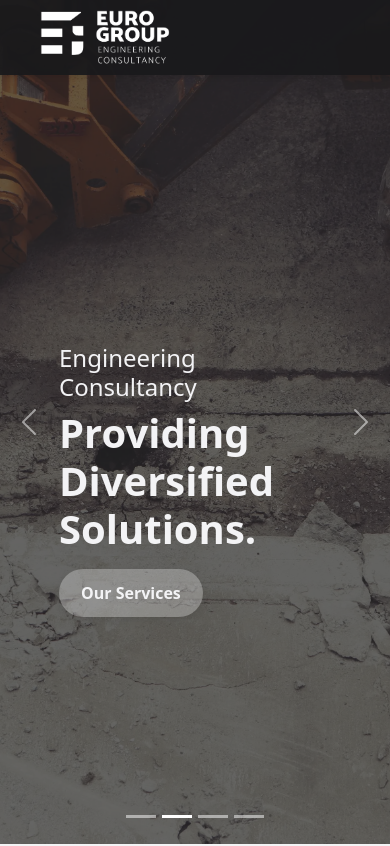
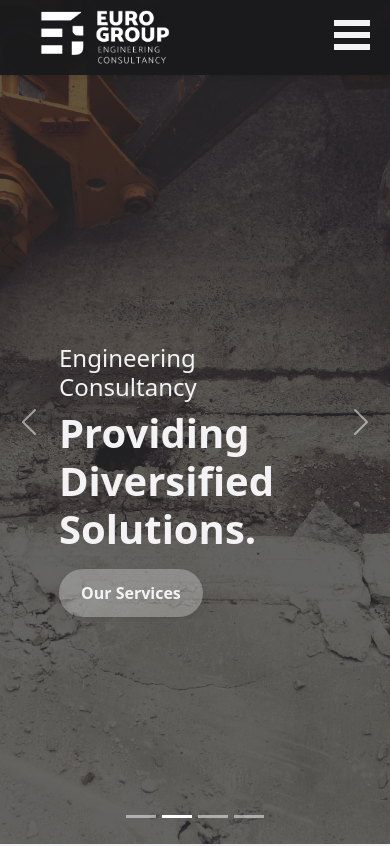
Before and after one commit to elsheikh21/euro-group-sito, a React (Create React App) app: page / in a window 390 px wide. Shown: the top 846 px of the page. Built offline with nearby package versions, Linux system fonts and the light colour scheme; no server answers; a web font is replaced by a local one.

Commit message:
fix(Mobile-View): :bug: Header Style fix
manage burger menu on small screens

```diff
--- a/src/components/Header.css
+++ b/src/components/Header.css
@@ -106,8 +106,38 @@
   width: auto;
 }
 
+.bm-burger-button {
+  position: fixed;
+  width: 36px;
+  height: 30px;
+  right: 20px;
+  top: 20px;
+  z-index: 2001;
+}
+
+.bm-burger-bars {
+  background: #f3f3f5;
+}
+
+.bm-burger-bars-hover {
+  background: #ddd;
+}
+
+.bm-menu {
+  background: #333;
+  padding-top: 5rem;
+  padding-left: 1.5em;
+  border-radius: 10px;
+}
+
 @media (max-width: 768px) {
   .header-nav {
     display: none;
   }
 }
+
+@media (min-width: 769px) {
+  .bm-burger-button {
+    display: none;
+  }
+}
```
